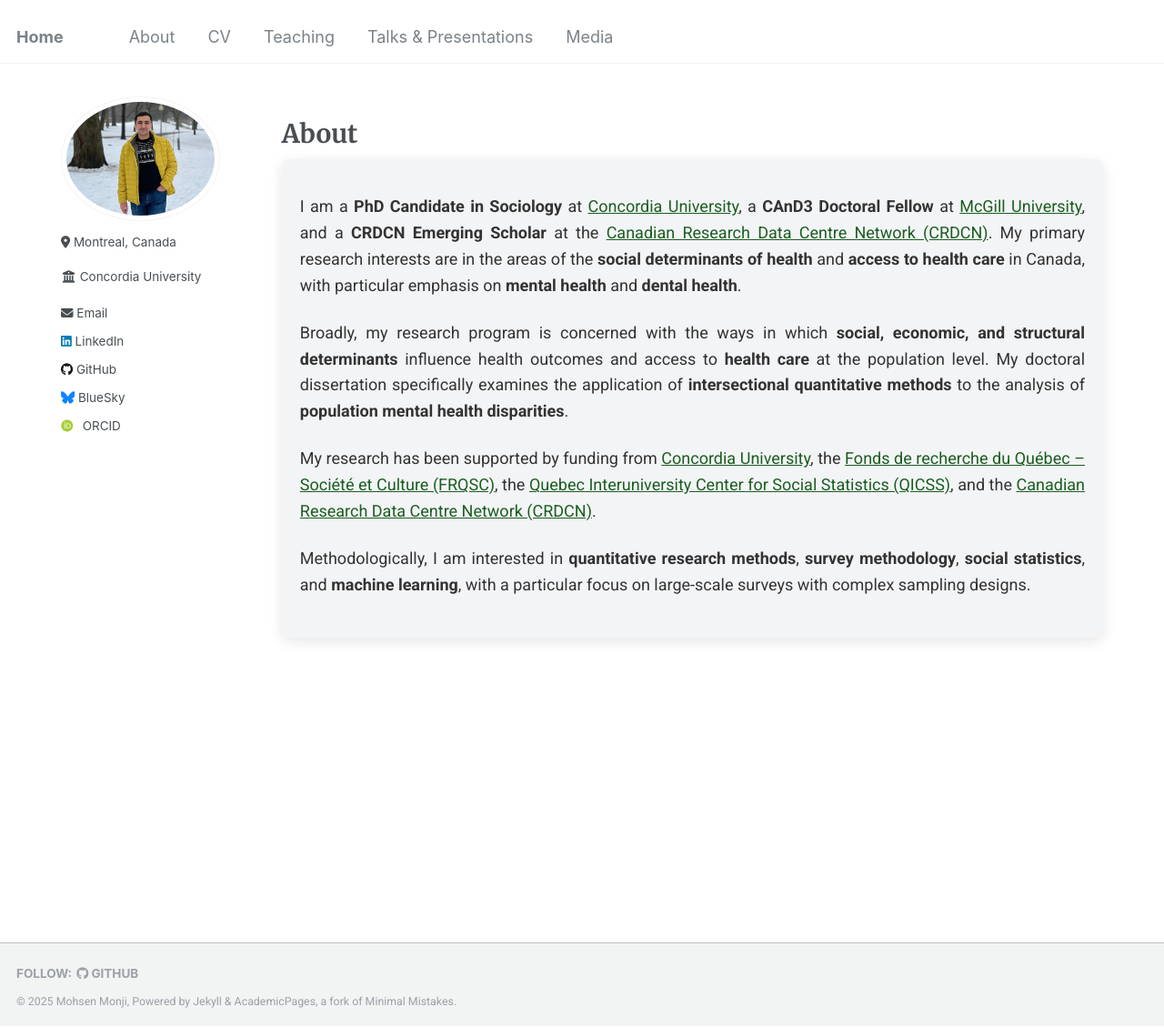
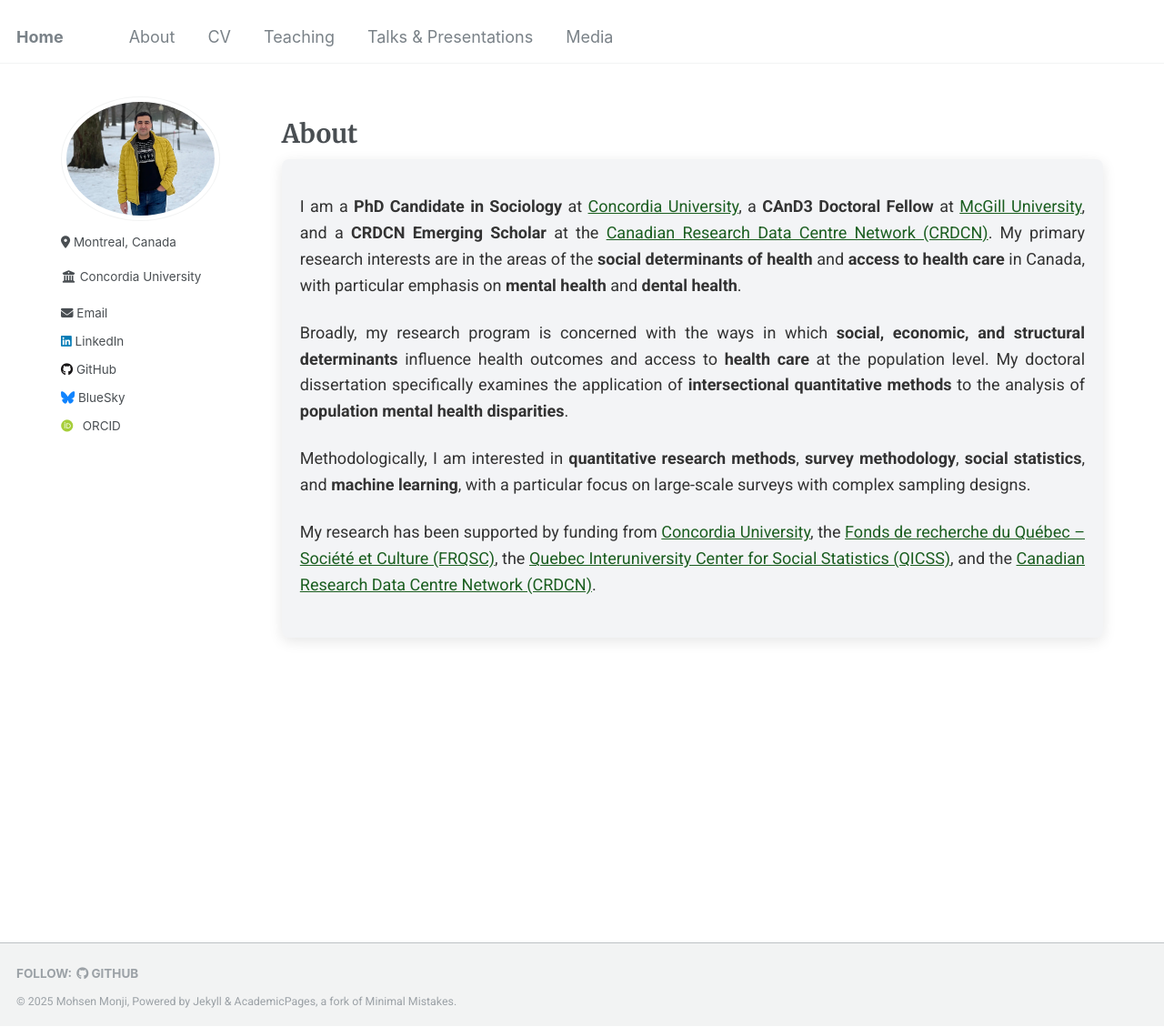
Before and after one commit to Mohsnmonji/mohsnmonji.github.io, a Jekyll site: the page built from about-me.md, in a window 1280 px wide and 1129 px high. Shown: the whole window at 91% size. Built offline with Jekyll 4.4.1, drawn with Linux system fonts in a browser that asks for light colours; some web fonts are replaced.

Commit message:
Update about-me.md

```diff
--- a/about-me.md
+++ b/about-me.md
@@ -101,6 +101,11 @@ author_profile: true
     My doctoral dissertation specifically examines the application of
     <strong> intersectional quantitative methods</strong> to the analysis of
     <strong>population mental health disparities</strong>.
+  <p>
+    Methodologically, I am interested in <strong>quantitative research methods</strong>,
+    <strong>survey methodology</strong>, <strong>social statistics</strong>, and <strong>machine learning</strong>,
+    with a particular focus on large-scale surveys with complex sampling designs.
+  </p>
 
   <p>
     My research has been supported by funding from
@@ -109,9 +114,3 @@ author_profile: true
     the <a href="https://www.ciqss.org" target="_blank">Quebec Interuniversity Center for Social Statistics (QICSS)</a>,
     and the <a href="https://crdcn.ca" target="_blank">Canadian Research Data Centre Network (CRDCN)</a>.
   </p>
-
-  <p>
-    Methodologically, I am interested in <strong>quantitative research methods</strong>,
-    <strong>survey methodology</strong>, <strong>social statistics</strong>, and <strong>machine learning</strong>,
-    with a particular focus on large-scale surveys with complex sampling designs.
-  </p>
```
